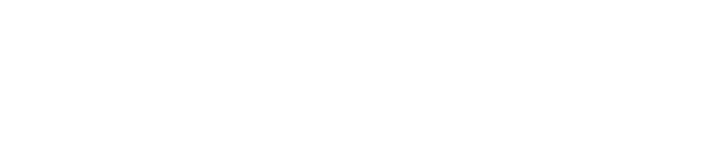
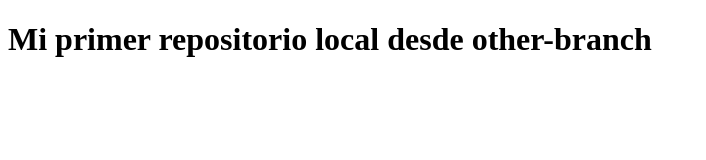
Before and after one commit to DiegoRodriguez-hub/my-first-repo, a plain HTML site: page index.html in a window 1280 px wide. Shown: the whole page, without its empty margins (0-706 px from the left). Drawn offline with Linux system fonts and the light colour scheme.

Commit message:
update/title-other-branch

```diff
--- a/index.html
+++ b/index.html
@@ -3,9 +3,9 @@
 <head>
     <meta charset="UTF-8">
     <meta name="viewport" content="width=device-width, initial-scale=1.0">
-    <title>Document</title>
+    <title>practicando con git y GitHub</title>
 </head>
 <body>
-
+    <h1>Mi primer repositorio local desde other-branch</h1>
 </body>
 </html>
```
